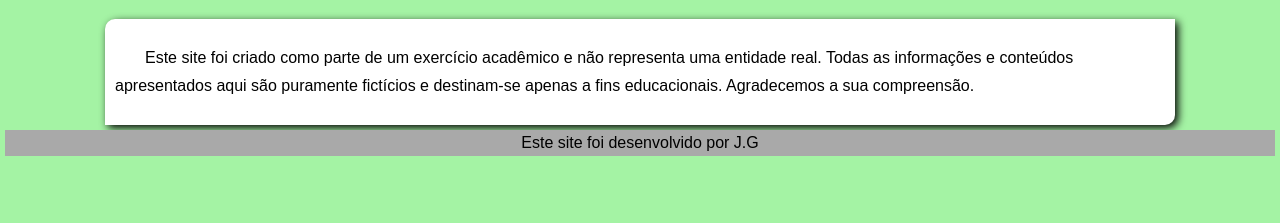
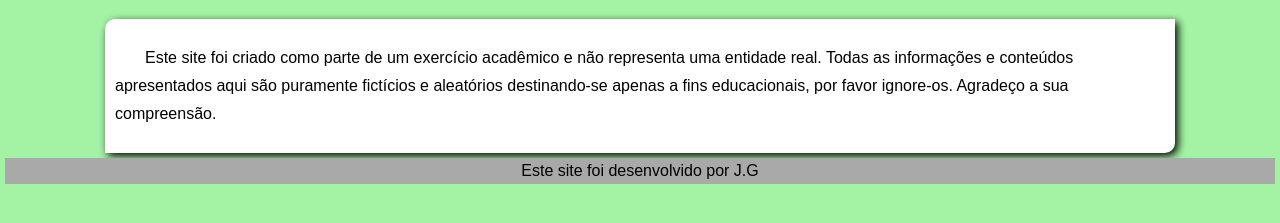
Before and after one commit to JoaoGFB/projeto-android, a plain HTML site: page pag03.html in a window 1280 px wide. Shown: the part 245-468 px from the top of the page. Drawn offline with Linux system fonts and the light colour scheme.

Commit message:
pg3 changes

```diff
--- a/pag03.html
+++ b/pag03.html
@@ -21,7 +21,7 @@
     </nav>
     <h1>Quem somos</h1>
     <main>
-        <p>Este site foi criado como parte de um exercício acadêmico e não representa uma entidade real. Todas as informações e conteúdos apresentados aqui são puramente fictícios e destinam-se apenas a fins educacionais. Agradecemos a sua compreensão.</p>
+        <p>Este site foi criado como parte de um exercício acadêmico e não representa uma entidade real. Todas as informações e conteúdos apresentados aqui são puramente fictícios e aleatórios destinando-se apenas a fins educacionais, por favor ignore-os. Agradeço a sua compreensão.</p>
     </main>
     <footer>
         Este site foi desenvolvido por J.G
```
